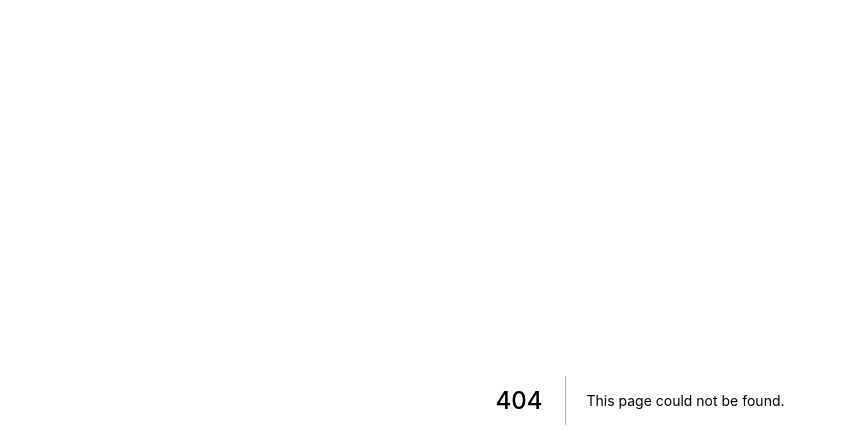
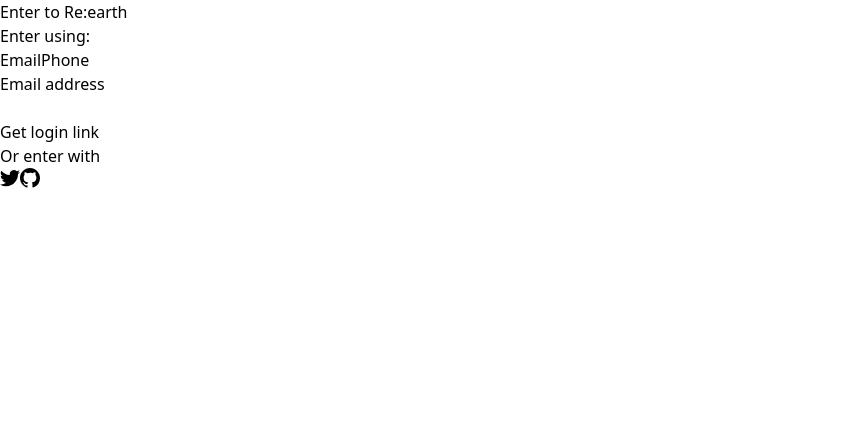
Before and after one commit to gyulsbox/Re_earth, a Next.js app: page /enter in a window 1280 px wide. Before the commit this address had no page. Shown: the top 448 px of the page, without its empty margins (0-846 px from the left). Built offline with nearby package versions, Linux system fonts and the light colour scheme.

Commit message:
feat: Add enter page base structure

```diff
--- /dev/null
+++ b/pages/enter.tsx
@@ -0,0 +1,74 @@
+import { useState } from "react";
+
+export default function Enter() {
+  const [method, setMethod] = useState<"email" | "phone">("email");
+  const onEmailClick = () => setMethod("email");
+  const onPhoneClick = () => setMethod("phone");
+  return (
+    <div>
+      <h3>Enter to Re:earth</h3>
+      <div>
+        <div>
+          <h5>Enter using:</h5>
+          <div>
+            <button onClick={onEmailClick}>Email</button>
+            <button onClick={onPhoneClick}>Phone</button>
+          </div>
+        </div>
+        <form>
+          <label>
+            {method === "email" ? "Email address" : null}
+            {method === "phone" ? "Phone number" : null}
+          </label>
+          <div>
+            {method === "email" ? <input type="email" required /> : null}
+            {method === "phone" ? (
+              <div>
+                <span>+82</span>
+                <input type="number" required />
+              </div>
+            ) : null}
+          </div>
+          <button>
+            {method === "email" ? "Get login link" : null}
+            {method === "phone" ? "Get one-time password" : null}
+          </button>
+        </form>
+        <div>
+          <div>
+            <div />
+            <div>
+              <span>Or enter with</span>
+            </div>
+          </div>
+          <div>
+            <button>
+              <svg
+                className="w-5 h-5"
+                aria-hidden="true"
+                fill="currentColor"
+                viewBox="0 0 20 20"
+              >
+                <path d="M6.29 18.251c7.547 0 11.675-6.253 11.675-11.675 0-.178 0-.355-.012-.53A8.348 8.348 0 0020 3.92a8.19 8.19 0 01-2.357.646 4.118 4.118 0 001.804-2.27 8.224 8.224 0 01-2.605.996 4.107 4.107 0 00-6.993 3.743 11.65 11.65 0 01-8.457-4.287 4.106 4.106 0 001.27 5.477A4.073 4.073 0 01.8 7.713v.052a4.105 4.105 0 003.292 4.022 4.095 4.095 0 01-1.853.07 4.108 4.108 0 003.834 2.85A8.233 8.233 0 010 16.407a11.616 11.616 0 006.29 1.84" />
+              </svg>
+            </button>
+            <button>
+              <svg
+                className="w-5 h-5"
+                aria-hidden="true"
+                fill="currentColor"
+                viewBox="0 0 20 20"
+              >
+                <path
+                  fillRule="evenodd"
+                  d="M10 0C4.477 0 0 4.484 0 10.017c0 4.425 2.865 8.18 6.839 9.504.5.092.682-.217.682-.483 0-.237-.008-.868-.013-1.703-2.782.605-3.369-1.343-3.369-1.343-.454-1.158-1.11-1.466-1.11-1.466-.908-.62.069-.608.069-.608 1.003.07 1.531 1.032 1.531 1.032.892 1.53 2.341 1.088 2.91.832.092-.647.35-1.088.636-1.338-2.22-.253-4.555-1.113-4.555-4.951 0-1.093.39-1.988 1.029-2.688-.103-.253-.446-1.272.098-2.65 0 0 .84-.27 2.75 1.026A9.564 9.564 0 0110 4.844c.85.004 1.705.115 2.504.337 1.909-1.296 2.747-1.027 2.747-1.027.546 1.379.203 2.398.1 2.651.64.7 1.028 1.595 1.028 2.688 0 3.848-2.339 4.695-4.566 4.942.359.31.678.921.678 1.856 0 1.338-.012 2.419-.012 2.747 0 .268.18.58.688.482A10.019 10.019 0 0020 10.017C20 4.484 15.522 0 10 0z"
+                  clipRule="evenodd"
+                />
+              </svg>
+            </button>
+          </div>
+        </div>
+      </div>
+    </div>
+  );
+}
```
